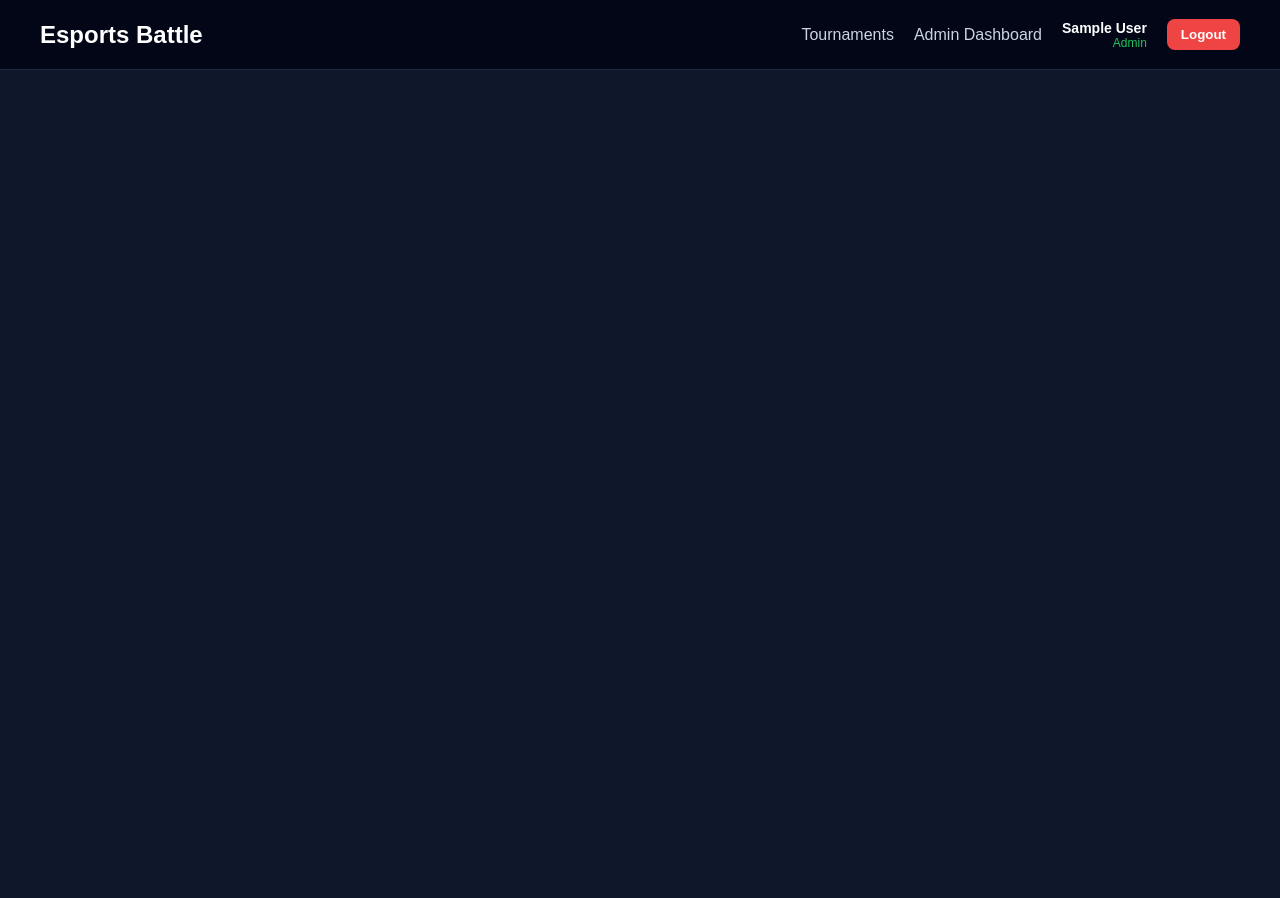
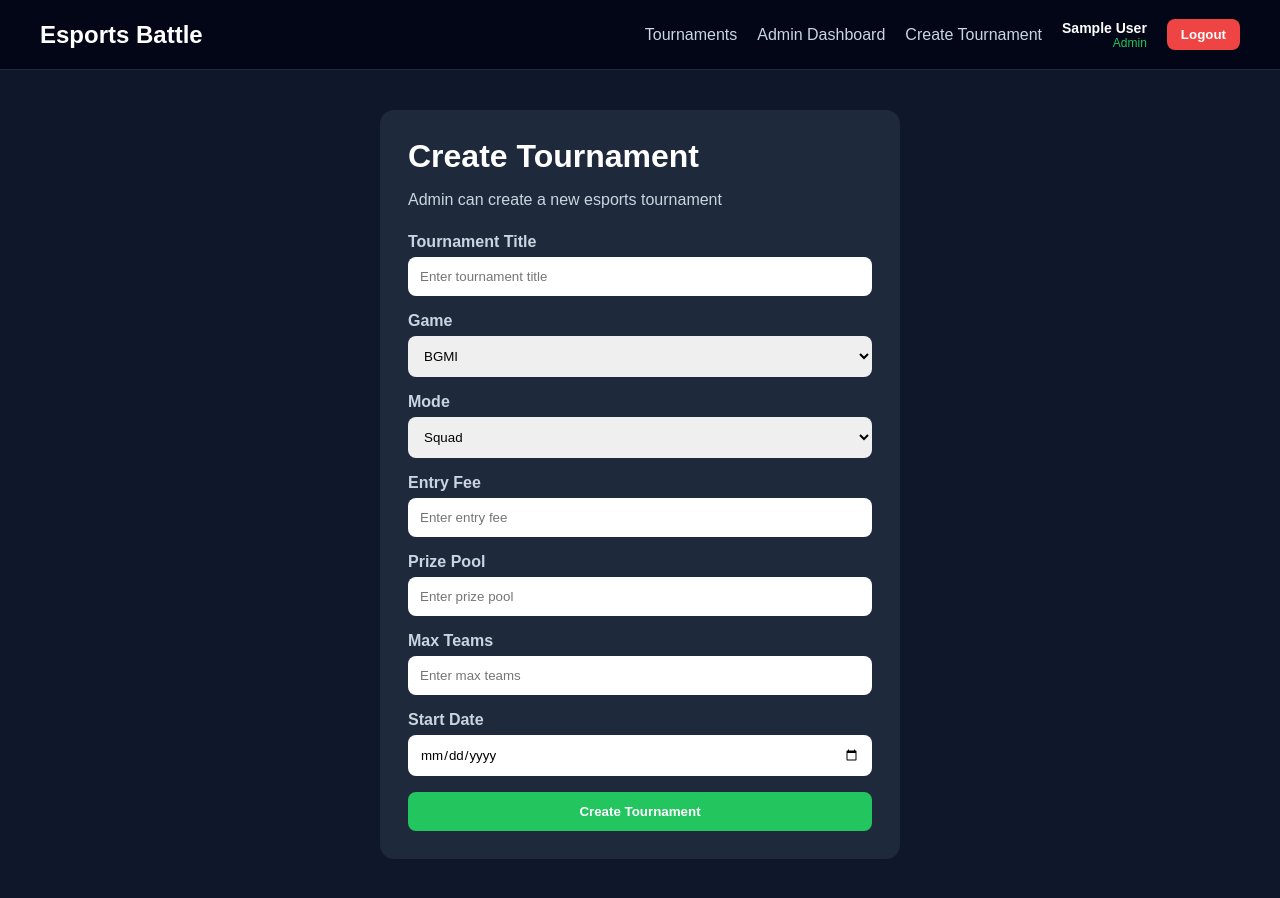
Before and after one commit to yash-yadav1804/Esports-Battle, a React (Vite) app in the folder client/: page /admin/create-tournament in a window 1280 px wide. Before the commit the page ends 800 px from the top, so only its background shows below. Built offline with nearby package versions, Linux system fonts and the light colour scheme; sample sign-in values are in the browser's storage.

Commit message:
feat: add admin create tournament page

```diff
--- a/client/src/App.jsx
+++ b/client/src/App.jsx
@@ -4,6 +4,7 @@ import Login from "./pages/Login";
 import Tournaments from "./pages/Tournaments";
 import TournamentDetails from "./pages/TournamentDetails";
 import AdminDashboard from "./pages/AdminDashboard";
+import CreateTournament from "./pages/CreateTournament";
 
 import Navbar from "./components/Navbar";
 import ProtectedRoute from "./routes/ProtectedRoute";
@@ -45,6 +46,14 @@ const App = () => {
             </AdminRoute>
           }
         />
+        <Route
+          path="/admin/create-tournament"
+          element={
+            <AdminRoute>
+              <CreateTournament />
+            </AdminRoute>
+          }
+        />
       </Routes>
     </>
   );
--- a/client/src/components/Navbar.jsx
+++ b/client/src/components/Navbar.jsx
@@ -31,9 +31,15 @@ const Navbar = () => {
         </Link>
 
         {user?.role === "admin" && (
-          <Link to="/admin/dashboard" className={styles.link}>
-            Admin Dashboard
-          </Link>
+          <>
+            <Link to="/admin/dashboard" className={styles.link}>
+              Admin Dashboard
+            </Link>
+
+            <Link to="/admin/create-tournament" className={styles.link}>
+              Create Tournament
+            </Link>
+          </>
         )}
 
         {token && user && (
--- /dev/null
+++ b/client/src/pages/CreateTournament.jsx
@@ -0,0 +1,154 @@
+import { useState } from "react";
+import { useNavigate } from "react-router-dom";
+import API from "../api/axios";
+import styles from "./CreateTournament.module.css";
+
+const CreateTournament = () => {
+  const navigate = useNavigate();
+
+  const [formData, setFormData] = useState({
+    title: "",
+    game: "BGMI",
+    mode: "Squad",
+    entryFee: "",
+    prizePool: "",
+    maxTeams: "",
+    startDate: "",
+  });
+
+  const [loading, setLoading] = useState(false);
+  const [error, setError] = useState("");
+
+  const handleChange = (e) => {
+    setFormData({
+      ...formData,
+      [e.target.name]: e.target.value,
+    });
+  };
+
+  const handleCreateTournament = async (e) => {
+    e.preventDefault();
+
+    try {
+      setLoading(true);
+      setError("");
+
+      await API.post("/tournaments/createTournament", {
+        title: formData.title,
+        game: formData.game,
+        mode: formData.mode,
+        entryFee: Number(formData.entryFee),
+        prizePool: Number(formData.prizePool),
+        maxTeams: Number(formData.maxTeams),
+        startDate: formData.startDate,
+      });
+
+      alert("Tournament created successfully");
+
+      navigate("/tournaments");
+    } catch (error) {
+      setError(error.response?.data?.message || "Failed to create tournament");
+    } finally {
+      setLoading(false);
+    }
+  };
+
+  return (
+    <div className={styles.page}>
+      <div className={styles.card}>
+        <h1 className={styles.title}>Create Tournament</h1>
+        <p className={styles.subtitle}>
+          Admin can create a new esports tournament
+        </p>
+
+        <form onSubmit={handleCreateTournament}>
+          <label className={styles.label}>Tournament Title</label>
+          <input
+            className={styles.input}
+            type="text"
+            name="title"
+            placeholder="Enter tournament title"
+            value={formData.title}
+            onChange={handleChange}
+            required
+          />
+
+          <label className={styles.label}>Game</label>
+          <select
+            className={styles.input}
+            name="game"
+            value={formData.game}
+            onChange={handleChange}
+          >
+            <option value="BGMI">BGMI</option>
+            <option value="PUBG">PUBG</option>
+            <option value="FREE FIRE">FREE FIRE</option>
+          </select>
+
+          <label className={styles.label}>Mode</label>
+          <select
+            className={styles.input}
+            name="mode"
+            value={formData.mode}
+            onChange={handleChange}
+          >
+            <option value="Solo">Solo</option>
+            <option value="Duo">Duo</option>
+            <option value="Squad">Squad</option>
+          </select>
+
+          <label className={styles.label}>Entry Fee</label>
+          <input
+            className={styles.input}
+            type="number"
+            name="entryFee"
+            placeholder="Enter entry fee"
+            value={formData.entryFee}
+            onChange={handleChange}
+            required
+          />
+
+          <label className={styles.label}>Prize Pool</label>
+          <input
+            className={styles.input}
+            type="number"
+            name="prizePool"
+            placeholder="Enter prize pool"
+            value={formData.prizePool}
+            onChange={handleChange}
+            required
+          />
+
+          <label className={styles.label}>Max Teams</label>
+          <input
+            className={styles.input}
+            type="number"
+            name="maxTeams"
+            placeholder="Enter max teams"
+            value={formData.maxTeams}
+            onChange={handleChange}
+            required
+          />
+
+          <label className={styles.label}>Start Date</label>
+          <input
+            className={styles.input}
+            type="date"
+            name="startDate"
+            value={formData.startDate}
+            onChange={handleChange}
+            required
+          />
+
+          {error && <p className={styles.error}>{error}</p>}
+
+          <button className={styles.button} type="submit" disabled={loading}>
+            {loading ? "Creating..." : "Create Tournament"}
+          </button>
+        </form>
+      </div>
+    </div>
+  );
+};
+
+export default CreateTournament;
--- /dev/null
+++ b/client/src/pages/CreateTournament.module.css
@@ -0,0 +1,67 @@
+.page {
+  min-height: 100vh;
+  padding: 40px;
+  background: var(--bg-main);
+  display: flex;
+  justify-content: center;
+  align-items: flex-start;
+}
+
+.card {
+  width: 100%;
+  max-width: 520px;
+  background: var(--bg-card);
+  padding: 28px;
+  border-radius: 14px;
+}
+
+.title {
+  margin: 0 0 8px;
+  font-size: 32px;
+}
+
+.subtitle {
+  color: var(--text-muted);
+  margin-bottom: 24px;
+}
+
+.label {
+  display: block;
+  margin-bottom: 6px;
+  font-weight: bold;
+  color: var(--text-muted);
+}
+
+.input {
+  width: 100%;
+  padding: 12px;
+  margin-bottom: 16px;
+  border: none;
+  border-radius: 8px;
+  outline: none;
+}
+
+.button {
+  width: 100%;
+  padding: 12px;
+  background: var(--primary);
+  color: white;
+  border: none;
+  border-radius: 8px;
+  cursor: pointer;
+  font-weight: bold;
+}
+
+.button:hover {
+  background: var(--primary-hover);
+}
+
+.button:disabled {
+  background: #64748b;
+  cursor: not-allowed;
+}
+
+.error {
+  color: var(--danger);
+  margin-bottom: 12px;
+}
```
